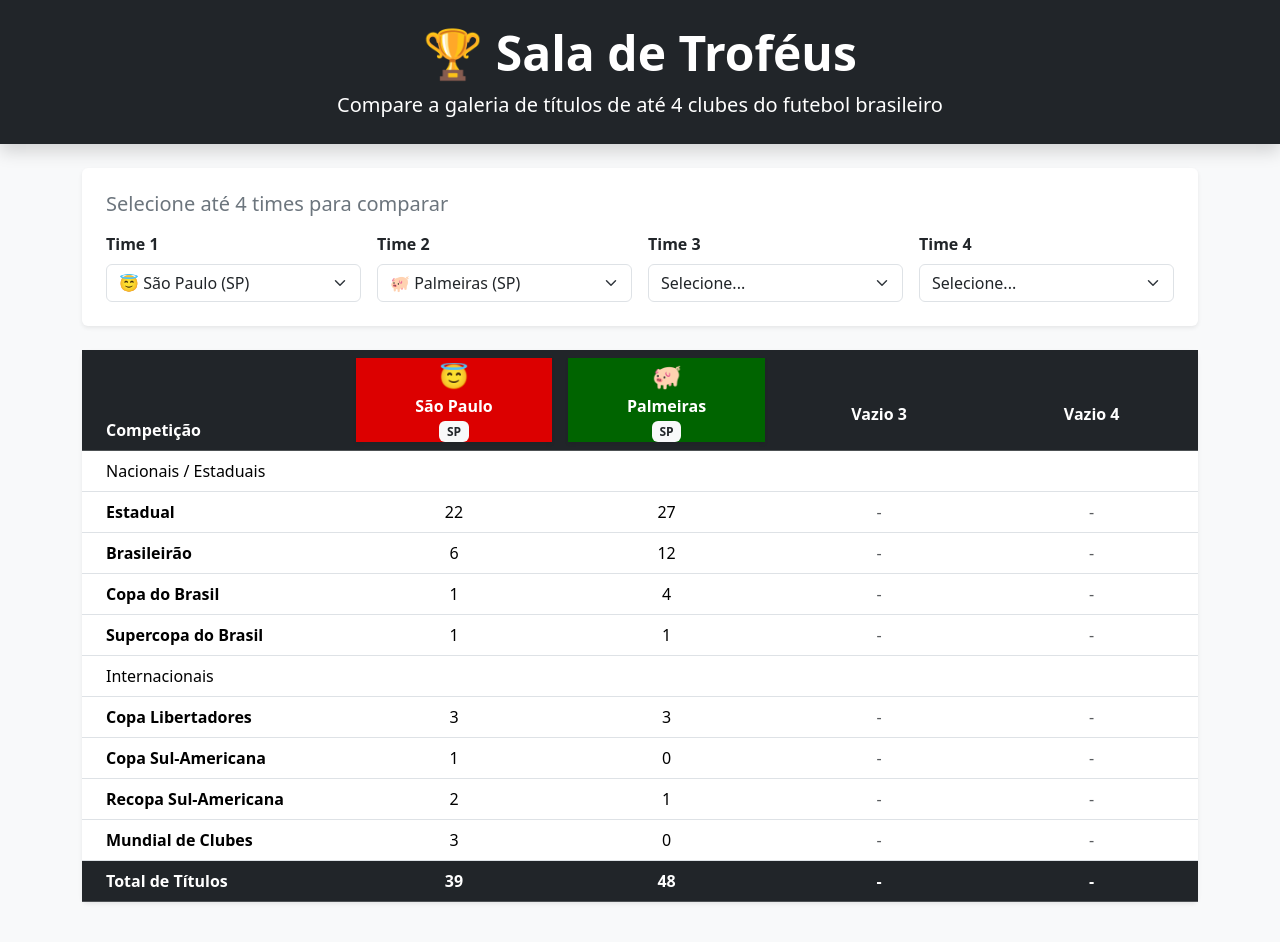
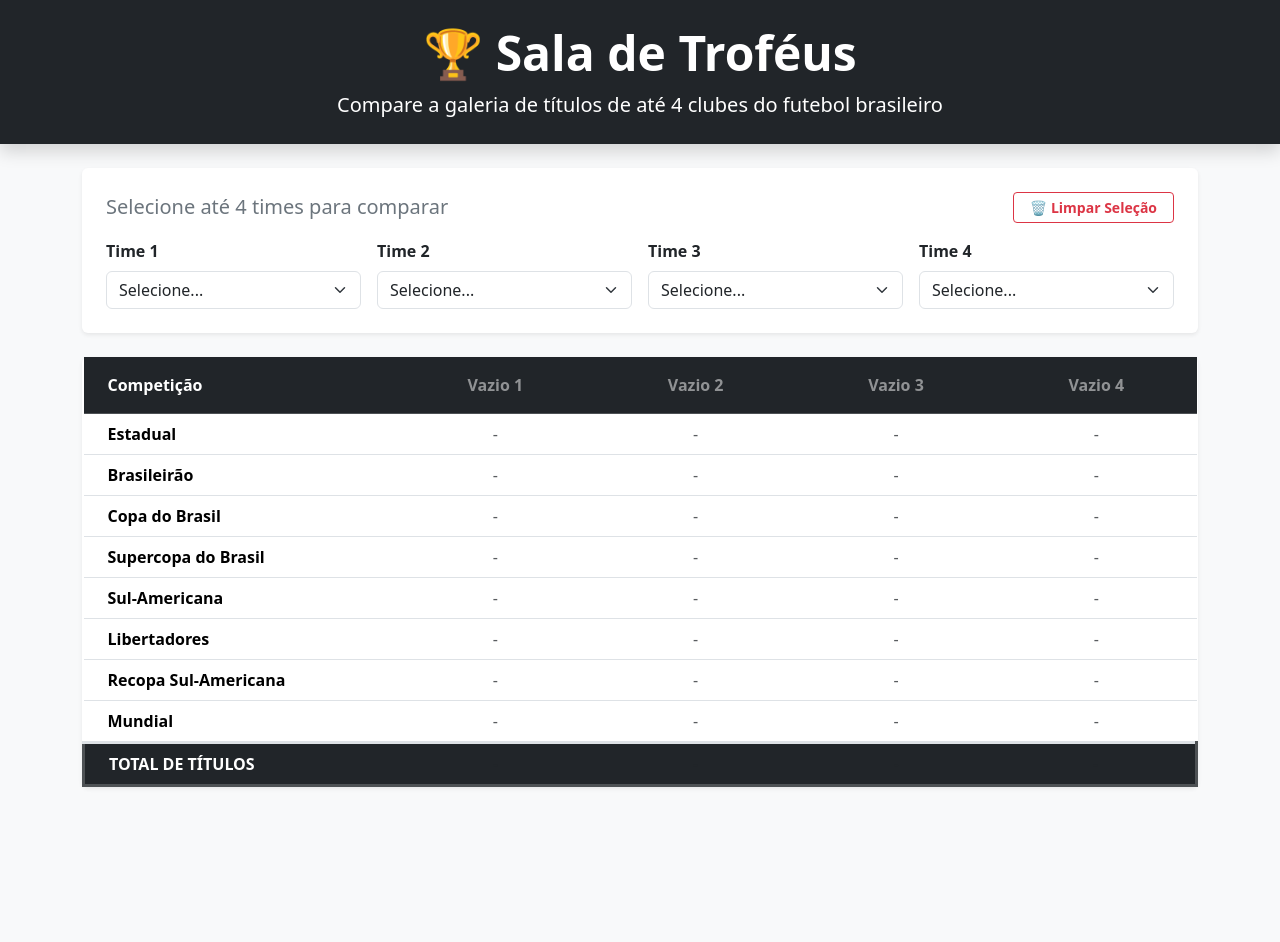
Before and after one commit to Vini-Assuncao/sala-de-trofeus, a website: page index.html in a window 1280 px wide. After the commit the page ends 800 px from the top, so only its background shows below. Drawn offline with nearby package versions, Linux system fonts and the light colour scheme.

Commit message:
Adição da funcionalidade dos links e de limpar os times selecionados

```diff
--- a/index.html
+++ b/index.html
@@ -5,7 +5,7 @@
   <meta name="viewport" content="width=device-width, initial-scale=1.0">
   <title>Sala de Troféus</title>
   <link rel="stylesheet" href="node_modules/bootstrap/dist/css/bootstrap.min.css">
-  <link rel="stylesheet" href="src/css/style.css">
+  <link rel="stylesheet" href="src/css/styles.css">
 </head>
 <body class="bg-light">
 
@@ -19,7 +19,12 @@
   <main class="container mb-5">
     <!-- Seletor de Times -->
     <section class="card shadow-sm p-4 mb-4 border-0">
-      <h2 class="h5 mb-3 text-secondary">Selecione até 4 times para comparar</h2>
+    <div class="d-flex justify-content-between align-items-center mb-3">
+        <h2 class="h5 mb-0 text-secondary">Selecione até 4 times para comparar</h2>
+        <button id="btn-limpar" class="btn btn-outline-danger btn-sm fw-bold px-3">
+        🗑️ Limpar Seleção
+        </button>
+    </div>
     <div class="row g-3" id="select-container">
         <div class="col-md-3 col-6">
         <label for="time1" class="form-label fw-bold">Time 1</label>
--- a/src/css/styles.css
+++ b/src/css/styles.css
@@ -37,3 +37,8 @@ body {
   color: #adb5bd;
   font-style: italic;
 }
+
+a {
+  text-decoration: none;
+  color: inherit;
+}
--- a/src/js/script.js
+++ b/src/js/script.js
@@ -1,152 +1,184 @@
-document.addEventListener("DOMContentLoaded", () => {
-  // Configuração das competições agrupadas por categoria
-  const competicoes = [
-    { key: "header_nacionais", label: "Nacionais / Estaduais", isCategory: true },
-    { key: "estadual", label: "Estadual" },
-    { key: "brasileirao", label: "Brasileirão" },
-    { key: "copa_do_brasil", label: "Copa do Brasil" },
-    { key: "supercopa_do_brasil", label: "Supercopa do Brasil" },
-    { key: "header_internacionais", label: "Internacionais", isCategory: true },
-    { key: "libertadores", label: "Copa Libertadores" },
-    { key: "sul_americana", label: "Copa Sul-Americana" },
-    { key: "recopa_sul_americana", label: "Recopa Sul-Americana" },
-    { key: "mundial", label: "Mundial de Clubes" }
+const torneios = [
+  { id: 'estadual', nome: 'Estadual' },
+  { id: 'brasileirao', nome: 'Brasileirão' },
+  { id: 'copa_do_brasil', nome: 'Copa do Brasil' },
+  { id: 'supercopa_do_brasil', nome: 'Supercopa do Brasil' },
+  { id: 'sul_americana', nome: 'Sul-Americana' },
+  { id: 'libertadores', nome: 'Libertadores' },
+  { id: 'recopa_sul_americana', nome: 'Recopa Sul-Americana' },
+  { id: 'mundial', nome: 'Mundial' }
 ];
 
-  const selects = document.querySelectorAll(".time-select");
-  const headerRow = document.getElementById("header-row");
-  const tbodyContent = document.getElementById("tbody-content");
+const selects = document.querySelectorAll('.time-select');
+const btnLimpar = document.getElementById('btn-limpar');
+let timesSelecionados = [null, null, null, null];
 
-  // Preenche todos os selects com os times de times.js[cite: 1]
-  function popularSelects() {
-    selects.forEach(select => {
+function ajustarBrilho(rgbString, fator) {
+  const rgb = rgbString.match(/\d+/g);
+  if (!rgb || rgb.length < 3) return rgbString;
+
+  let r = parseInt(rgb[0], 10);
+  let g = parseInt(rgb[1], 10);
+  let b = parseInt(rgb[2], 10);
+
+  if (fator > 1) {
+    const percent = Math.min(fator - 1, 1);
+    r = Math.round(r + (255 - r) * percent);
+    g = Math.round(g + (255 - g) * percent);
+    b = Math.round(b + (255 - b) * percent);
+  } else {
+    r = Math.round(r * fator);
+    g = Math.round(g * fator);
+    b = Math.round(b * fator);
+  }
+
+  return `rgb(${Math.min(255, Math.max(0, r))}, ${Math.min(255, Math.max(0, g))}, ${Math.min(255, Math.max(0, b))})`;
+}
+
+function getCorTexto(rgbString) {
+  const rgb = rgbString.match(/\d+/g);
+  if (!rgb || rgb.length < 3) return '#ffffff';
+  const r = parseInt(rgb[0], 10);
+  const g = parseInt(rgb[1], 10);
+  const b = parseInt(rgb[2], 10);
+  const yiq = ((r * 299) + (g * 587) + (b * 114)) / 1000;
+  return (yiq >= 128) ? '#000000' : '#ffffff';
+}
+
+function calcularTotalTitulos(time) {
+  if (!time || !time.titulos) return 0;
+  return Object.values(time.titulos).reduce((acc, curr) => acc + curr, 0);
+}
+
+function inicializarSelects() {
+  selects.forEach((select, index) => {
+    select.innerHTML = '<option value="">Selecione...</option>';
+
     times.forEach(time => {
-        const option = document.createElement("option");
+      const option = document.createElement('option');
       option.value = time.id;
       option.textContent = `${time.emoji_bandeira} ${time.nome} (${time.sigla_estado})`;
       select.appendChild(option);
     });
+
+    select.addEventListener('change', (e) => {
+      const idSelecionado = e.target.value;
+      timesSelecionados[index] = times.find(t => t.id === idSelecionado) || null;
+      renderizarTabela();
+    });
+  });
+
+  // Funcionalidade do botão Limpar Seleção
+  if (btnLimpar) {
+    btnLimpar.addEventListener('click', () => {
+      timesSelecionados = [null, null, null, null];
+      selects.forEach(select => select.value = '');
+      renderizarTabela();
     });
   }
 
-  // Predefine o primeiro time por padrão para iniciar com dados na tela
-  function definirSelecaoInicial() {
-    if (times.length >= 2) {
-      selects[0].value = times[0].id; // São Paulo
-      selects[1].value = times[1].id; // Palmeiras
-    }
+  renderizarTabela();
 }
 
-  // Atualiza a tabela com base nos valores dos selects
 function renderizarTabela() {
-    const timesSelecionados = Array.from(selects).map(select => {
-      return times.find(t => t.id === select.value) || null;
+  const headerRow = document.getElementById('header-row');
+  const tbodyContent = document.getElementById('tbody-content');
+
+  headerRow.innerHTML = '<th scope="col" class="text-start ps-4 align-middle" style="width: 250px;">Competição</th>';
+  tbodyContent.innerHTML = '';
+
+  // 1. Renderização do Cabeçalho
+  timesSelecionados.forEach((time, index) => {
+    if (time) {
+      const corTexto = getCorTexto(time.cor_rgb);
+      headerRow.innerHTML += `
+        <th scope="col" class="text-center align-middle py-2" style="background-color: ${time.cor_rgb}; color: ${corTexto}; width: 18%;">
+          <div>
+            <a href="${time.site_oficial}" target="_blank" rel="noopener noreferrer" class="emoji-link fs-4 mb-1" title="Acessar site oficial do ${time.nome}">
+              ${time.emoji_bandeira}
+            </a>
+          </div>
+          <div class="fw-bold">
+            <a href="${time.site_oficial}" target="_blank" rel="noopener noreferrer" title="Acessar site oficial do ${time.nome}">
+              ${time.nome}
+            </a>
+          </div>
+          <span class="badge bg-white text-dark mt-1 px-2 py-1 shadow-sm">${time.sigla_estado}</span>
+        </th>
+      `;
+    } else {
+      headerRow.innerHTML += `
+        <th scope="col" class="text-center align-middle py-3 text-white-50" style="width: 18%;">
+          Vazio ${index + 1}
+        </th>
+      `;
+    }
   });
 
-    renderizarCabecalho(timesSelecionados);
-    renderizarCorpo(timesSelecionados);
+  const timesAtivos = timesSelecionados.filter(t => t !== null);
+
+  // 2. Linhas das Competições
+  torneios.forEach(torneio => {
+    let tr = document.createElement('tr');
+    tr.innerHTML = `<td class="text-start ps-4 fw-bold align-middle">${torneio.nome}</td>`;
+
+    let maxTitulos = -1;
+    if (timesAtivos.length > 0) {
+      maxTitulos = Math.max(...timesAtivos.map(t => t.titulos[torneio.id]));
     }
 
-  function renderizarCabecalho(timesSelecionados) {
-    headerRow.innerHTML = `<th scope="col" class="text-start ps-4" style="width: 250px;">Competição</th>`;
+    timesSelecionados.forEach(time => {
+      if (time) {
+        const qtdTitulos = time.titulos[torneio.id];
+        let style = '';
+        let classes = 'fs-5 align-middle';
 
-    timesSelecionados.forEach((time, index) => {
-      const th = document.createElement("th");
-      th.scope = "col";
-      th.style.width = "200px";
-
-      if (time) {
-        th.innerHTML = `
-          <div class="team-header-card shadow-sm" style="background-color: ${time.cor_rgb};">
-            <span class="fs-4">${time.emoji_bandeira}</span>
-            <div class="fw-bold">${time.nome}</div>
-            <span class="badge bg-light text-dark badge-uf">${time.sigla_estado}</span>
-          </div>
-        `;
-      } else {
-        th.innerHTML = `<div class="empty-slot py-3">Vazio ${index + 1}</div>`;
+        if (qtdTitulos === maxTitulos && maxTitulos > 0 && timesAtivos.length > 1) {
+          const corClara = ajustarBrilho(time.cor_rgb, 1.4);
+          const corTexto = getCorTexto(corClara);
+          style = `background-color: ${corClara}; color: ${corTexto};`;
+          classes += ' fw-bold';
         }
 
-      headerRow.appendChild(th);
-    });
+        tr.innerHTML += `<td class="${classes}" style="${style}">${qtdTitulos}</td>`;
+      } else {
+        tr.innerHTML += `<td class="text-muted align-middle">-</td>`;
       }
-
-  function renderizarCorpo(timesSelecionados) {
-    tbodyContent.innerHTML = "";
-
-    competicoes.forEach(comp => {
-      const tr = document.createElement("tr");
-
-      // Linha de cabeçalho da categoria
-      if (comp.isCategory) {
-        tr.classList.add("category-header");
-        tr.innerHTML = `<td colspan="5" class="text-start ps-4 py-2">${comp.label}</td>`;
-        tbodyContent.appendChild(tr);
-        return;
-      }
-
-      // Encontrar o maior número de títulos da competição entre os times selecionados
-      const valoresValidos = timesSelecionados
-        .filter(t => t !== null)
-        .map(t => t.titulos[comp.key] || 0);
-
-      const maxTitulos = valoresValidos.length > 0 ? Math.max(...valoresValidos) : 0;
-
-      // Coluna com o nome da competição
-      let rowHTML = `<td class="text-start ps-4 fw-semibold">${comp.label}</td>`;
-
-      // Colunas dos times
-      timesSelecionados.forEach(time => {
-        if (!time) {
-          rowHTML += `<td class="text-muted">-</td>`;
-          return;
-        }
-
-        const qtd = time.titulos[comp.key] || 0;
-        const eMaior = qtd > 0 && qtd === maxTitulos;
-        const classeDestaque = eMaior ? "trophy-winner" : "";
-
-        rowHTML += `
-          <td class="${classeDestaque}">
-            <span class="trophy-count">${qtd}</span>
-          </td>
-        `;
     });
 
-      tr.innerHTML = rowHTML;
     tbodyContent.appendChild(tr);
   });
 
-    renderizarLinhaTotal(timesSelecionados);
+  // 3. Linha de Total de Títulos
+  let trTotal = document.createElement('tr');
+  trTotal.className = 'table-dark border-top border-3';
+  trTotal.innerHTML = `<td class="text-start ps-4 fw-bold align-middle text-uppercase">Total de Títulos</td>`;
+
+  let maxTotal = -1;
+  if (timesAtivos.length > 0) {
+    maxTotal = Math.max(...timesAtivos.map(t => calcularTotalTitulos(t)));
   }
 
-  function renderizarLinhaTotal(timesSelecionados) {
-    const tr = document.createElement("tr");
-    tr.classList.add("table-dark", "fw-bold");
+  timesSelecionados.forEach(time => {
+    if (time) {
+      const total = calcularTotalTitulos(time);
+      let style = '';
+      let classes = 'fs-5 align-middle';
 
-    let rowHTML = `<td class="text-start ps-4">Total de Títulos</td>`;
-
-    timesSelecionados.forEach(time => {
-      if (!time) {
-        rowHTML += `<td>-</td>`;
-        return;
+      if (total === maxTotal && maxTotal > 0 && timesAtivos.length > 1) {
+        const corEscura = ajustarBrilho(time.cor_rgb, 0.7);
+        const corTexto = getCorTexto(corEscura);
+        style = `background-color: ${corEscura}; color: ${corTexto};`;
+        classes += ' fw-bold total-highlight'; // Adicionada classe CSS para manipular no hover
       }
 
-      const total = Object.values(time.titulos).reduce((acc, curr) => acc + curr, 0);
-      rowHTML += `<td>${total}</td>`;
+      trTotal.innerHTML += `<td class="${classes}" style="${style}">${total}</td>`;
+    } else {
+      trTotal.innerHTML += `<td class="text-muted align-middle">-</td>`;
+    }
   });
 
-    tr.innerHTML = rowHTML;
-    tbodyContent.appendChild(tr);
+  tbodyContent.appendChild(trTotal);
 }
 
-  // Event Listeners para re-renderizar ao alterar o dropdown
-  selects.forEach(select => {
-    select.addEventListener("change", renderizarTabela);
-  });
-
-  // Inicialização
-  popularSelects();
-  definirSelecaoInicial();
-  renderizarTabela();
-});
+document.addEventListener('DOMContentLoaded', inicializarSelects);
--- a/src/js/times.js
+++ b/src/js/times.js
@@ -5,6 +5,7 @@ const times = [
     sigla_estado: "SP",
     cor_rgb: "rgb(220, 0, 0)",
     emoji_bandeira: "😇",
+    site_oficial: "https://www.saopaulofc.net",
     titulos: {
       estadual: 22,
       brasileirao: 6,
@@ -22,6 +23,7 @@ const times = [
     sigla_estado: "SP",
     cor_rgb: "rgb(0, 100, 0)",
     emoji_bandeira: "🐖",
+    site_oficial: "https://www.palmeiras.com.br",
     titulos: {
       estadual: 27,
       brasileirao: 12,
@@ -39,6 +41,7 @@ const times = [
     sigla_estado: "RJ",
     cor_rgb: "rgb(200, 0, 0)",
     emoji_bandeira: "🐦‍⬛",
+    site_oficial: "https://www.flamengo.com.br",
     titulos: {
       estadual: 40,
       brasileirao: 9,
@@ -56,6 +59,7 @@ const times = [
     sigla_estado: "RS",
     cor_rgb: "rgb(0, 128, 255)",
     emoji_bandeira: "🤺",
+    site_oficial: "https://gremio.net",
     titulos: {
       estadual: 44,
       brasileirao: 2,
@@ -73,6 +77,7 @@ const times = [
     sigla_estado: "SP",
     cor_rgb: "rgb(20, 20, 20)",
     emoji_bandeira: "🦅",
+    site_oficial: "https://www.corinthians.com.br",
     titulos: {
       estadual: 30,
       brasileirao: 7,
@@ -88,8 +93,9 @@ const times = [
     id: "santos",
     nome: "Santos",
     sigla_estado: "SP",
-    cor_rgb: "rgb(255, 255, 255)",
+    cor_rgb: "rgb(230, 230, 230)",
     emoji_bandeira: "🐳",
+    site_oficial: "https://www.santosfc.com.br",
     titulos: {
       estadual: 22,
       brasileirao: 8,
@@ -107,6 +113,7 @@ const times = [
     sigla_estado: "MG",
     cor_rgb: "rgb(0, 51, 153)",
     emoji_bandeira: "🦊",
+    site_oficial: "https://www.cruzeiro.com.br",
     titulos: {
       estadual: 39,
       brasileirao: 4,
@@ -124,6 +131,7 @@ const times = [
     sigla_estado: "MG",
     cor_rgb: "rgb(30, 30, 30)",
     emoji_bandeira: "🐓",
+    site_oficial: "https://atletico.com.br",
     titulos: {
       estadual: 49,
       brasileirao: 3,
@@ -141,6 +149,7 @@ const times = [
     sigla_estado: "RS",
     cor_rgb: "rgb(230, 0, 0)",
     emoji_bandeira: "🔴",
+    site_oficial: "https://internacional.com.br",
     titulos: {
       estadual: 45,
       brasileirao: 3,
@@ -158,6 +167,7 @@ const times = [
     sigla_estado: "RJ",
     cor_rgb: "rgb(128, 0, 32)",
     emoji_bandeira: "🛡️",
+    site_oficial: "https://www.fluminense.com.br",
     titulos: {
       estadual: 33,
       brasileirao: 4,
@@ -175,6 +185,7 @@ const times = [
     sigla_estado: "RJ",
     cor_rgb: "rgb(10, 10, 10)",
     emoji_bandeira: "⛵",
+    site_oficial: "https://vasco.com.br",
     titulos: {
       estadual: 24,
       brasileirao: 4,
@@ -192,6 +203,7 @@ const times = [
     sigla_estado: "RJ",
     cor_rgb: "rgb(15, 15, 15)",
     emoji_bandeira: "⭐",
+    site_oficial: "https://www.botafogo.com.br",
     titulos: {
       estadual: 21,
       brasileirao: 2,
@@ -209,6 +221,7 @@ const times = [
     sigla_estado: "BA",
     cor_rgb: "rgb(0, 85, 164)",
     emoji_bandeira: "🦸",
+    site_oficial: "https://www.esporteclubebahia.com.br",
     titulos: {
       estadual: 51,
       brasileirao: 2,
@@ -226,6 +239,7 @@ const times = [
     sigla_estado: "CE",
     cor_rgb: "rgb(0, 40, 120)",
     emoji_bandeira: "🦁",
+    site_oficial: "https://fortaleza1918.com.br",
     titulos: {
       estadual: 47,
       brasileirao: 0,
@@ -243,6 +257,7 @@ const times = [
     sigla_estado: "PR",
     cor_rgb: "rgb(200, 16, 46)",
     emoji_bandeira: "🌪️",
+    site_oficial: "https://www.athletico.com.br",
     titulos: {
       estadual: 28,
       brasileirao: 1,
@@ -260,6 +275,7 @@ const times = [
     sigla_estado: "BA",
     cor_rgb: "rgb(220, 0, 0)",
     emoji_bandeira: "🦁",
+    site_oficial: "https://ecvitoria.com.br",
     titulos: {
       estadual: 30,
       brasileirao: 0,
@@ -277,6 +293,7 @@ const times = [
     sigla_estado: "SP",
     cor_rgb: "rgb(220, 0, 40)",
     emoji_bandeira: "🐂🪽",
+    site_oficial: "https://www.redbullbragantino.com.br",
     titulos: {
       estadual: 1,
       brasileirao: 0,
@@ -294,6 +311,7 @@ const times = [
     sigla_estado: "RS",
     cor_rgb: "rgb(0, 128, 64)",
     emoji_bandeira: "🦜",
+    site_oficial: "https://www.juventude.com.br",
     titulos: {
       estadual: 1,
       brasileirao: 0,
@@ -311,6 +329,7 @@ const times = [
     sigla_estado: "CE",
     cor_rgb: "rgb(20, 20, 20)",
     emoji_bandeira: "👴",
+    site_oficial: "https://cearasc.com",
     titulos: {
       estadual: 47,
       brasileirao: 0,
@@ -328,6 +347,7 @@ const times = [
     sigla_estado: "SP",
     cor_rgb: "rgb(255, 204, 0)",
     emoji_bandeira: "🦁",
+    site_oficial: "https://mirassolfc.com.br",
     titulos: {
       estadual: 0,
       brasileirao: 0,
```
Also changed, not shown: README.md. Lines whose indentation alone changed are shown as unchanged.
